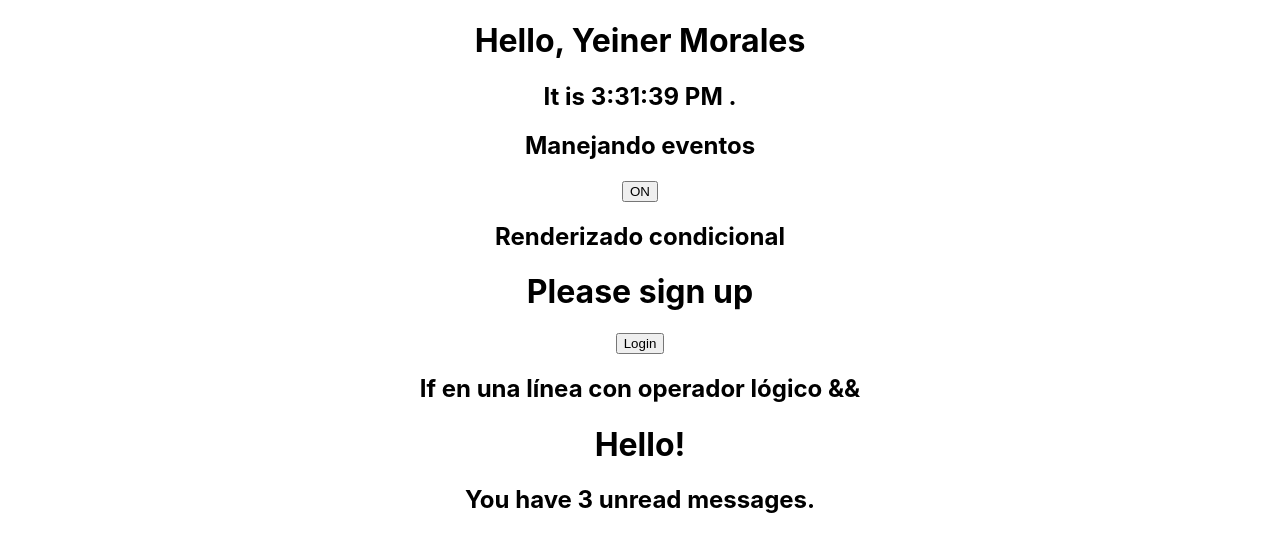
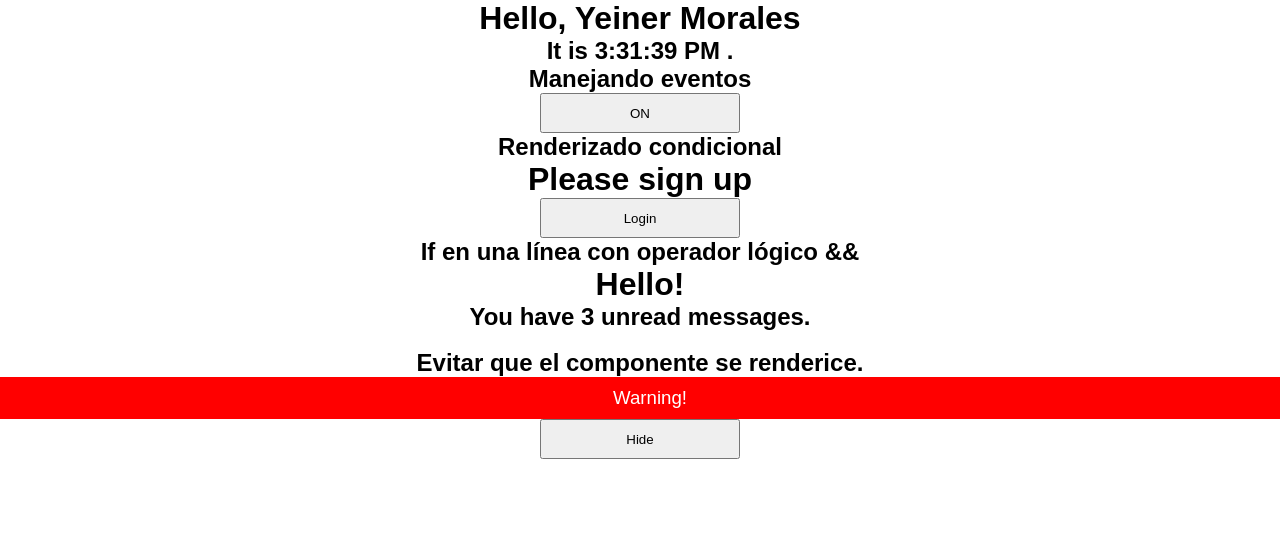
Before and after one commit to yeiner/aprendiendo-react, a React (Create React App) app in the folder app-react/: page / in a window 1280 px wide. Shown: the top 552 px of the page. Built offline with nearby package versions, Linux system fonts and the light colour scheme.

Commit message:
Evitar que el componente se renderice :pensive:

```diff
--- a/app-react/src/App.js
+++ b/app-react/src/App.js
@@ -5,10 +5,11 @@ import './App.css'
 import Clock from './components/Clock'
 import Toggle from './components/Toggle'
 import LoginControl from './components/LoginControl'
+import Page from './components/Page/Page'
 
 function App () {
   return (
-    <div className='App'>
+    <div className="App">
       <h1>Hello, {formatName(user)}</h1>
       <Clock />
       <div>
@@ -23,8 +24,13 @@ function App () {
         <h2>If en una línea con operador lógico && </h2>
         <MailBox unreadMessages={messages} />
       </div>
+      <div>
+        <br />
+        <h2>Evitar que el componente se renderice. </h2>
+        <Page />
+      </div>
     </div>
-  )
+  );
 }
 
 function formatName (user) {
--- /dev/null
+++ b/app-react/src/components/Page/Page.js
@@ -0,0 +1,40 @@
+import React from 'react'
+import './page.css'
+
+function WarningBanner (props) {
+  if (!props.warn) {
+    return null
+  }
+  return (
+    <div className='warning'>
+            Warning!
+    </div>
+  )
+}
+
+class Page extends React.Component {
+  constructor (props) {
+    super(props)
+    this.state = { showWarning: true }
+    this.handleToggleClick = this.handleToggleClick.bind(this)
+  }
+
+  handleToggleClick () {
+    this.setState(state => ({
+      showWarning: !state.showWarning
+    }))
+  }
+
+  render () {
+    return (
+      <div>
+        <WarningBanner warn={this.state.showWarning} />
+        <button onClick={this.handleToggleClick}>
+          {this.state.showWarning ? 'Hide' : 'Show'}
+        </button>
+      </div>
+    )
+  }
+}
+
+export default Page
--- /dev/null
+++ b/app-react/src/components/Page/page.css
@@ -0,0 +1,17 @@
+* {
+    font-family: sans-serif;
+    margin: 0;
+}
+button {
+    height: 40px;
+    width: 200px;
+}
+.warning {
+    background-color: red;
+    text-align: center;
+    width: 100%;
+    padding: 10px;
+
+    font-size: 14pt;
+    color: white;
+}
```
